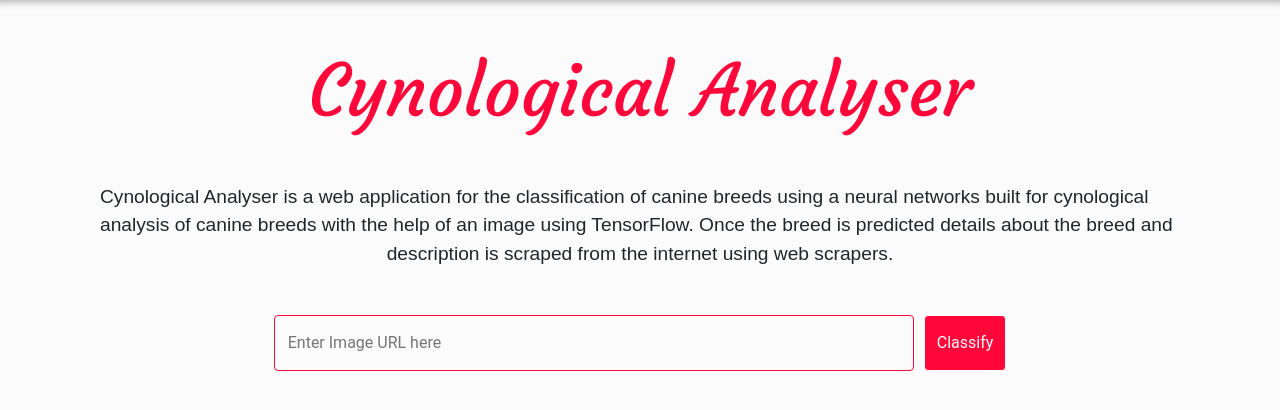
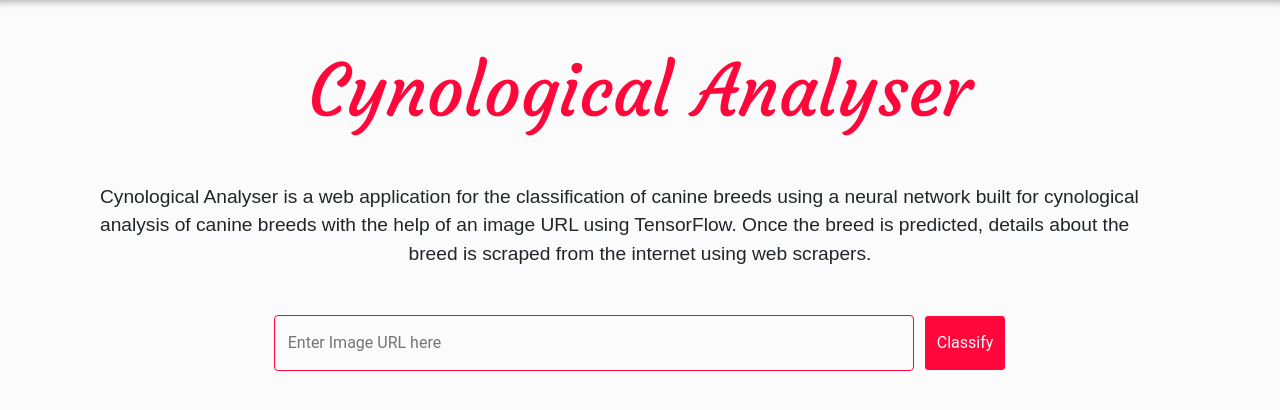
Before and after one commit to theWellHopeErr/Cynological-Analyser, a Flask app: page / in a window 1280 px wide. Shown: the part 75-485 px from the top of the page. Run offline with Flask 2, Linux system fonts and the light colour scheme; some libraries are stand-ins or nearby versions; some web fonts are replaced.

Commit message:
Update main.css

```diff
--- a/static/css/main.css
+++ b/static/css/main.css
@@ -84,7 +84,7 @@
 }
 
 .about::before {
-  content: "Cynological Analyser is a web application for the classification of canine breeds using a neural networks built for cynological analysis of canine breeds with the help of an image using TensorFlow. Once the breed is predicted details about the breed and description is scraped from the internet using web scrapers."
+  content: "Cynological Analyser is a web application for the classification of canine breeds using a neural network built for cynological analysis of canine breeds with the help of an image URL using TensorFlow. Once the breed is predicted, details about the breed is scraped from the internet using web scrapers."
 }
 
 .display-4 {
```
